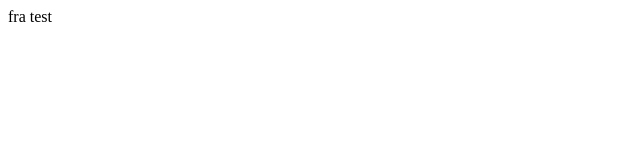
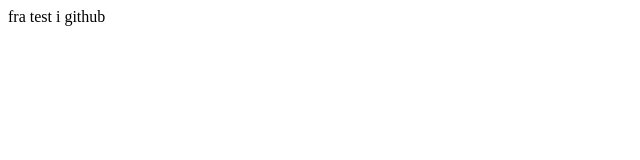
Before and after one commit to kjetpett/naturbase-faktaark-2020, a plain HTML site: page test.html in a window 1280 px wide. Shown: the full height of the page, 0-640 px from the left. Drawn offline with Linux system fonts and the light colour scheme.

Commit message:
Update test.html

```diff
--- a/test.html
+++ b/test.html
@@ -3,6 +3,6 @@
         <title>test.html</title>
     </head>
     <body>
-        <p>fra test</p>
+        <p>fra test i github</p>
     </body>
 </html>
```
